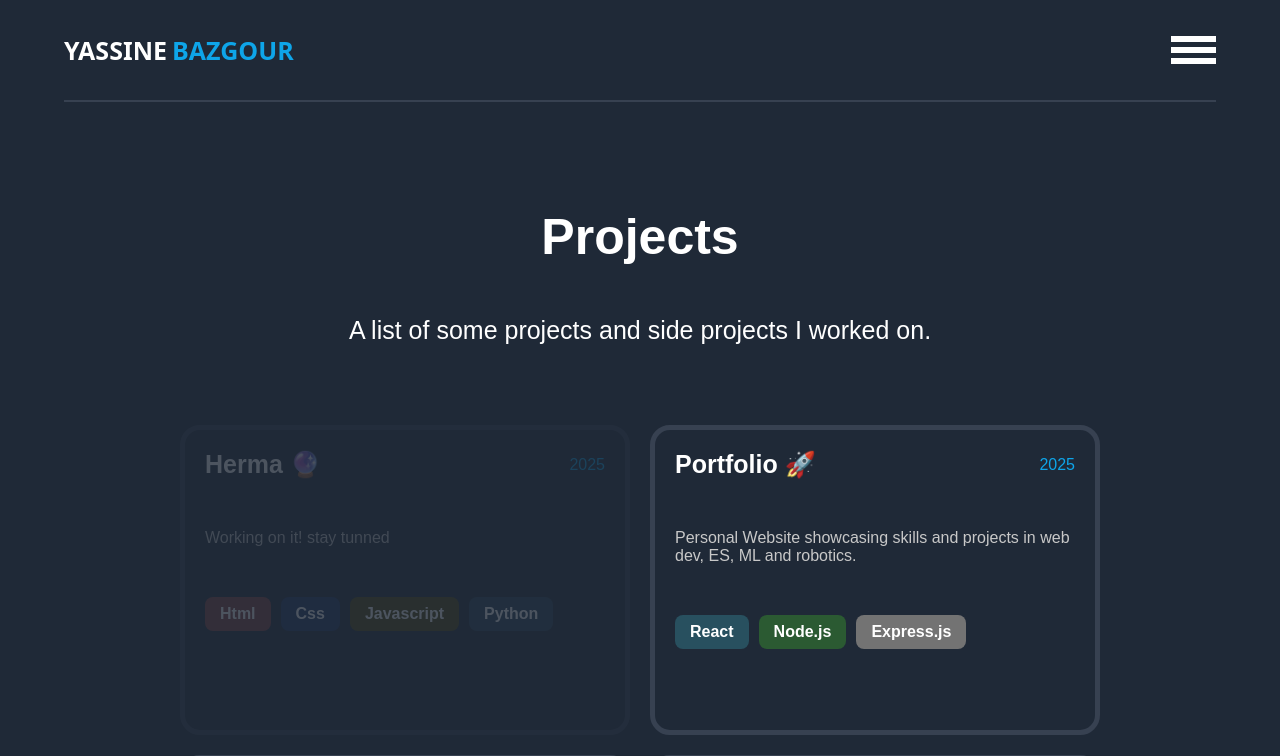
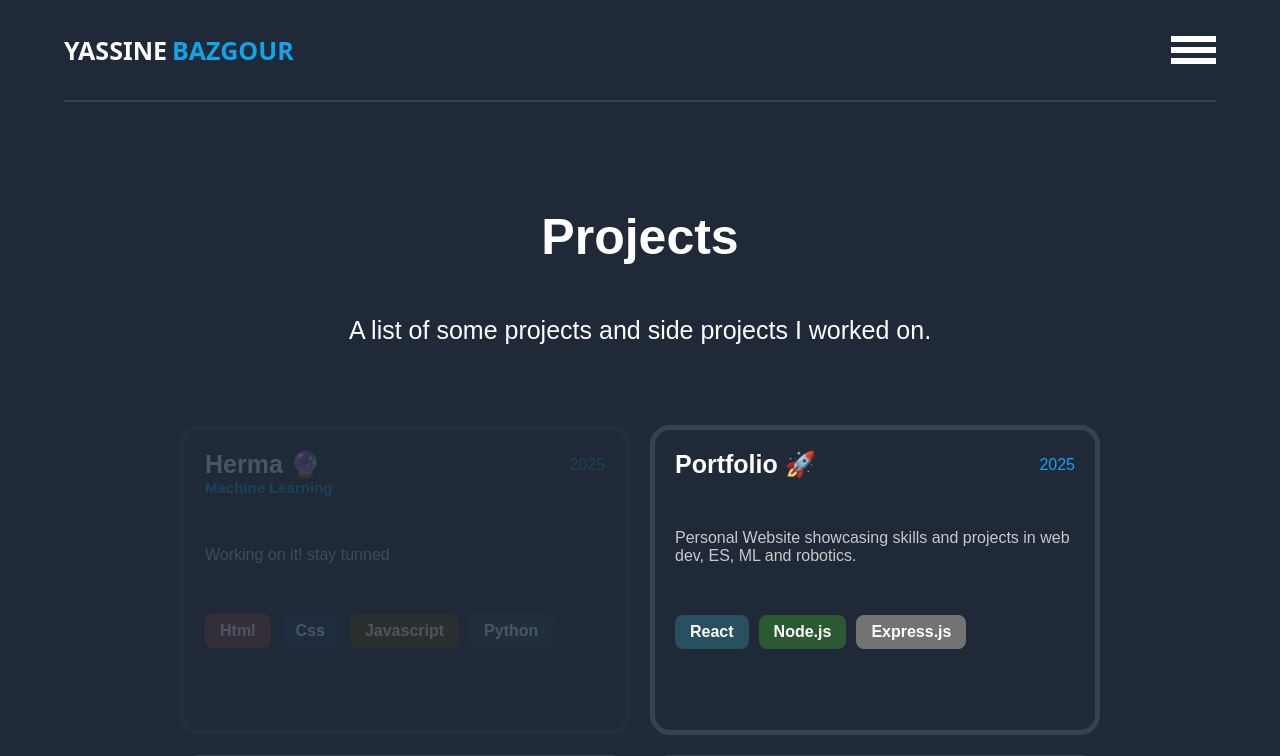
Before and after one commit to DarttGoblin/Portfolio, a React (Create React App) app: page /Projects in a window 1280 px wide. Shown: the top 756 px of the page. Built offline with nearby package versions, Linux system fonts and the light colour scheme.

Commit message:
Update Project.js

```diff
--- a/src/Components/Project/Project.js
+++ b/src/Components/Project/Project.js
@@ -1,12 +1,15 @@
 import React from 'react'
 import './Project.css'
 
-const Project = ({onClick, title, date, description, tools, available}) => {
+const Project = ({onClick, title, skill, date, description, tools, available}) => {
     return (
         <div onClick={onClick} className={available ? 'project-container' : 'project-container not-available'}>
-            <div className='project-title-date-container'>
-                <span className='project-title'>{title}</span>
-                <span className='project-date'>{date}</span>
+            <div className='project-title-skill-date-container'>
+                <div className='project-title-date-container'>
+                    <span className='project-title'>{title}</span>
+                    <span className='project-date'>{date}</span>
+                </div>
+                <span className='project-skill'>{skill}</span>
             </div>
             <span className='project-description'>{description}</span>
             <div className='tools-container'>
```
